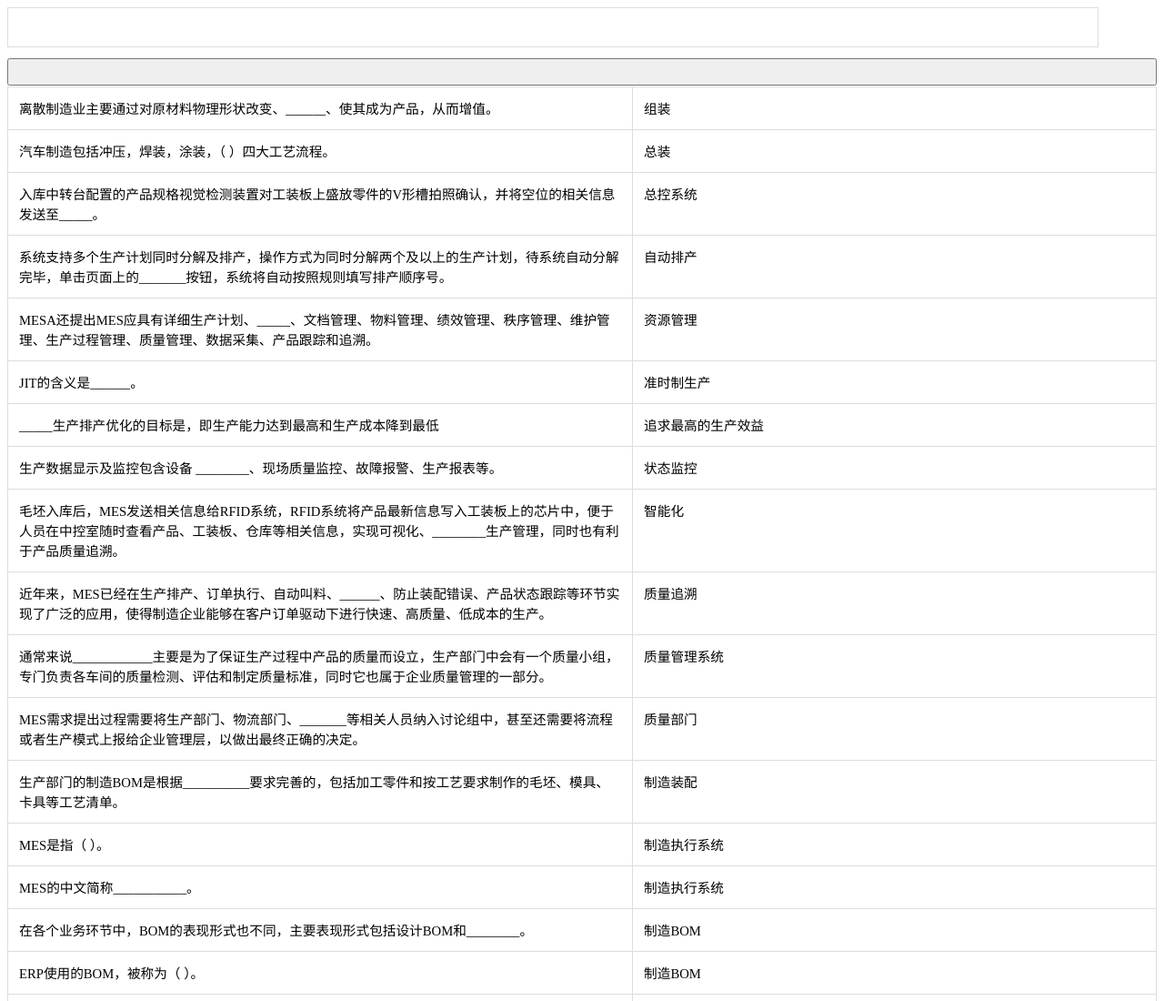
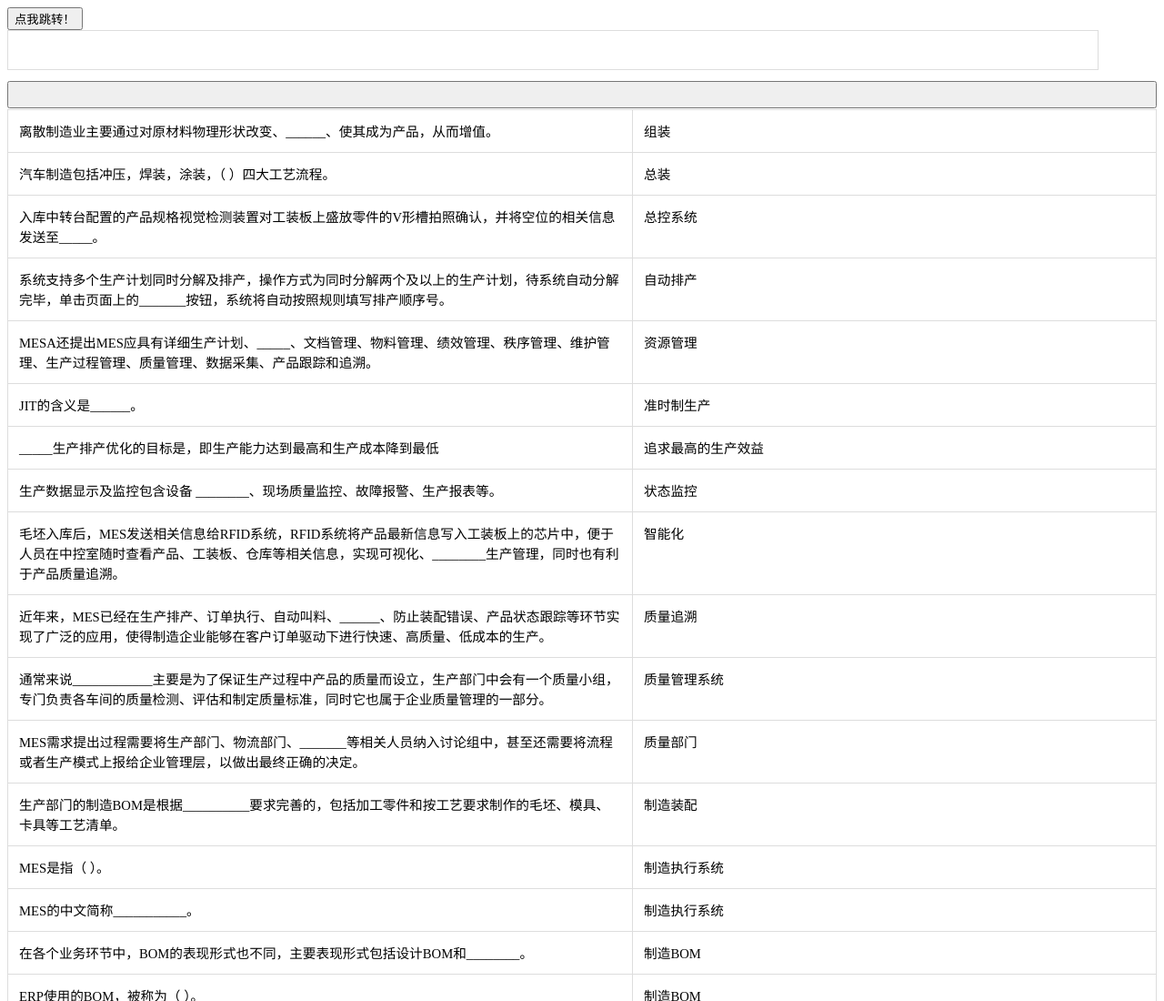
Before and after one commit to CivetCas/find, a plain HTML site: page index.html in a window 1280 px wide. Shown: the top 1100 px of the page at 91% size. Drawn offline with Linux system fonts and the light colour scheme.

Commit message:
Update index.html

```diff
--- a/index.html
+++ b/index.html
@@ -7,6 +7,11 @@
     <link href="index.css" rel="stylesheet" type="text/css">
 </head>
 <body>
+    <div>
+    <a href="shi.html">
+      <button type="button">点我跳转！</button>
+  </a>
+</div>
     <script src="index.js"></script>
     <input type="text" id="myInput" oninput="myFunction()" >
     <button type="button" value="         " onclick="delet()" class="an"></button>
```
